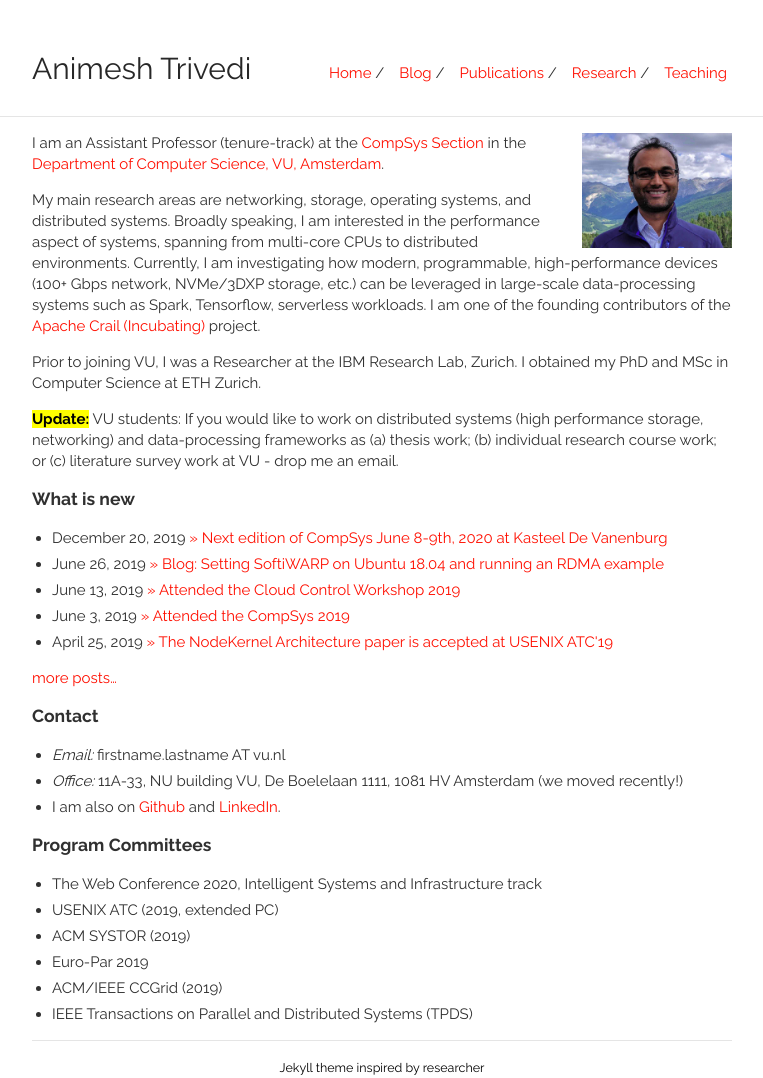
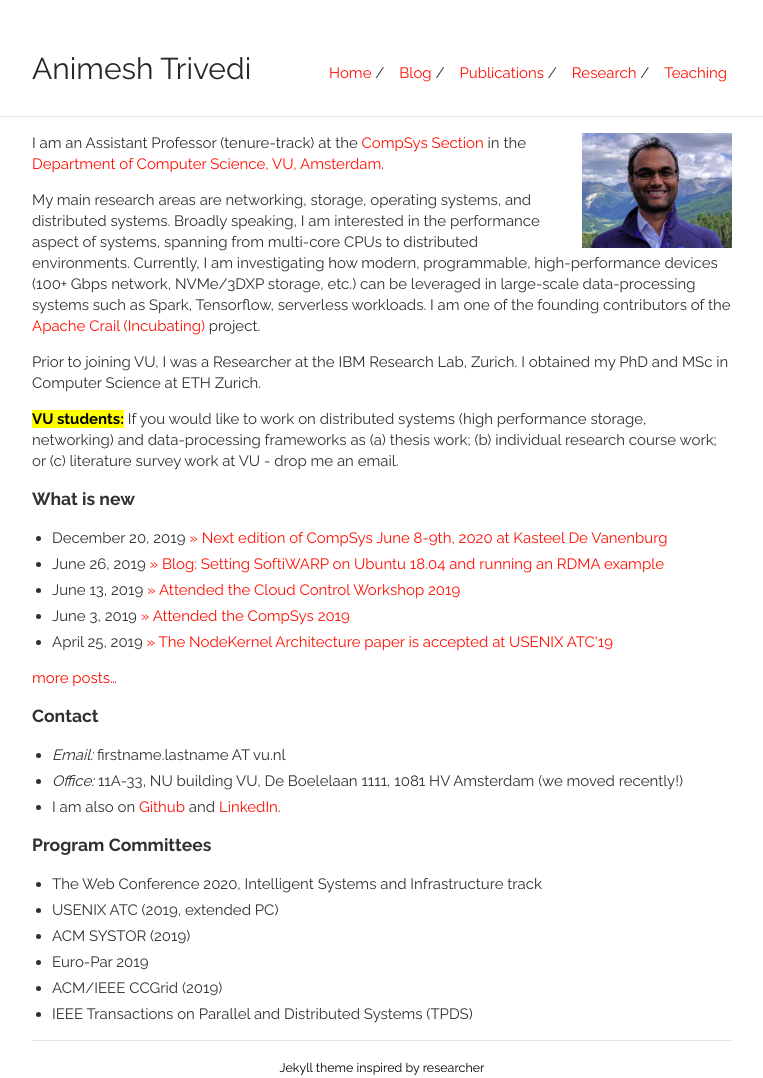
Before and after one commit to animeshtrivedi/animeshtrivedi.github.io, a Jekyll site: the page built from index.md, in a window 1280 px wide. Shown: the whole page, without its empty margins (258-1021 px from the left). Built offline with Jekyll 4.4.1, drawn with Linux system fonts in a browser that asks for light colours.

Commit message:
update
Signed-off-by: Animesh Trivedi <atrivedi@apache.org>

```diff
--- a/index.md
+++ b/index.md
@@ -15,7 +15,7 @@
 Prior to joining VU, I was a Researcher at the IBM Research Lab, Zurich. I obtained my PhD and MSc in Computer Science at ETH Zurich.
 <!-- finished my PhD in Computer Science at ETH Zurich under the supervision of Prof. Thomas Gross.-->
 
-<mark><b>Update:</b></mark> VU students: If you would like to work on distributed systems (high performance storage, networking) and data-processing frameworks as (a) thesis work; (b) individual research course work; or (c) literature survey work at VU - drop me an email.
+<mark><b>VU students:</b></mark> If you would like to work on distributed systems (high performance storage, networking) and data-processing frameworks as (a) thesis work; (b) individual research course work; or (c) literature survey work at VU - drop me an email.
 
 ### What is new
 <ul class="news list-unstyled">
```
